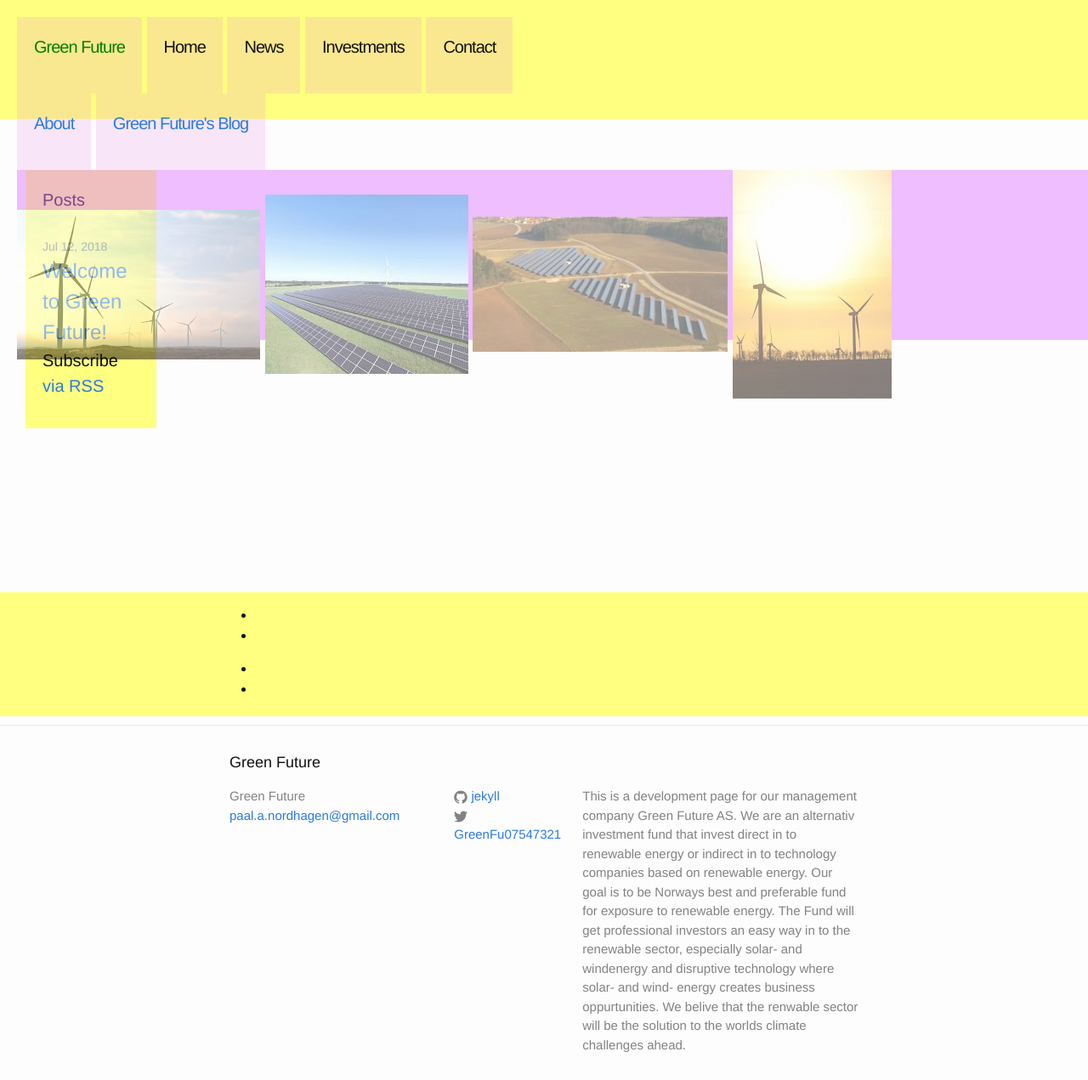
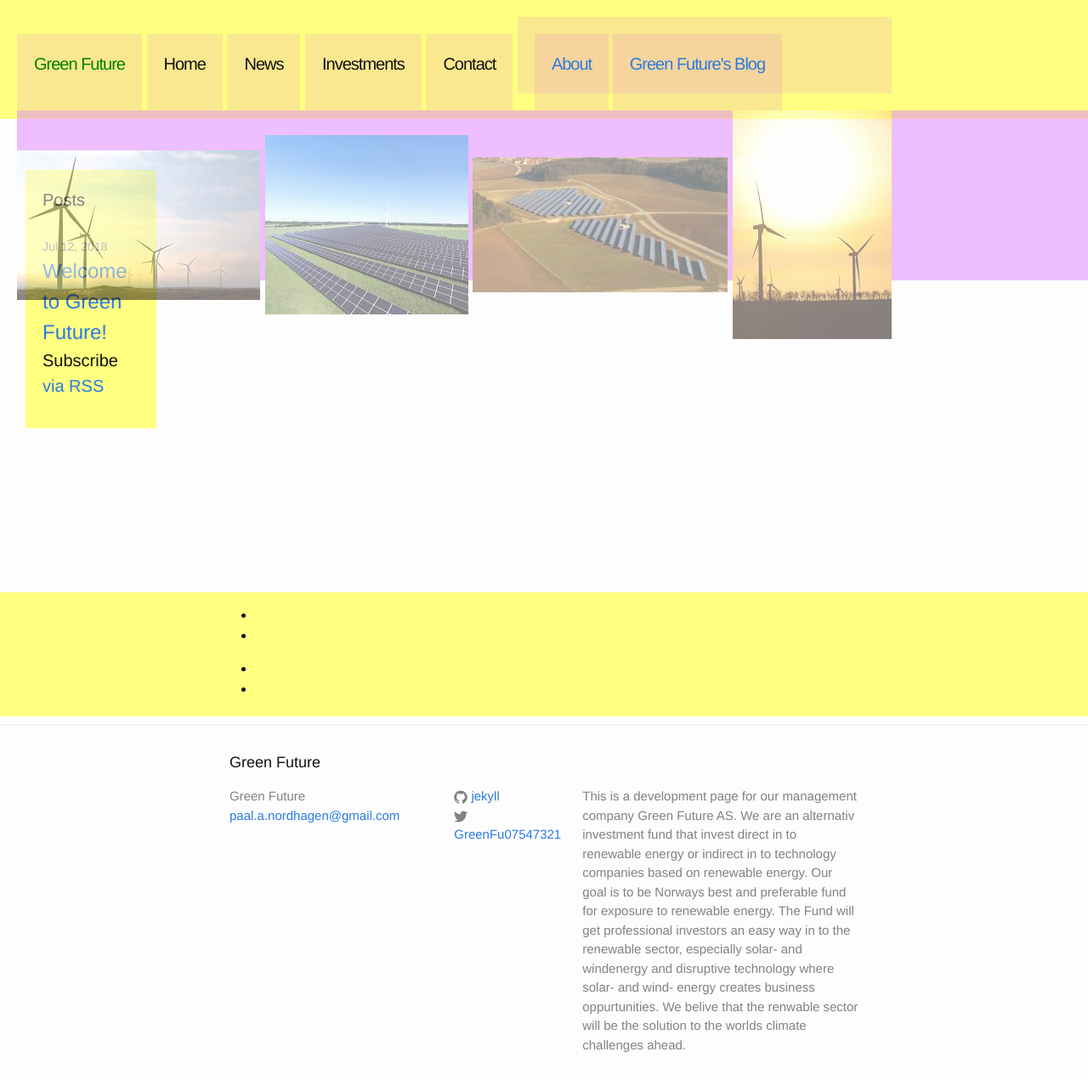
Before and after one commit to Paal-August/Paal-August.github.io, a Jekyll site: the page built from index.html, in a window 1280 px wide and 1271 px high. Shown: the whole window at 85% size. Built offline with Jekyll 4.4.1, drawn with Linux system fonts in a browser that asks for light colours.

Commit message:
Update _layout.scss

```diff
--- a/_sass/_layout.scss
+++ b/_sass/_layout.scss
@@ -118,7 +118,7 @@
     display:inline-block;
 }*/
 
-/*.trigger {
+.trigger {
     font-size: 20px;
     height:50px;
     width:400px;
@@ -127,7 +127,7 @@
     background-color:#dd72DF2A;
     display:inline-block;
   justify-content:space-between;
-}*/
+}
 
 /*.site-nav {*/
     .page-link {
```
